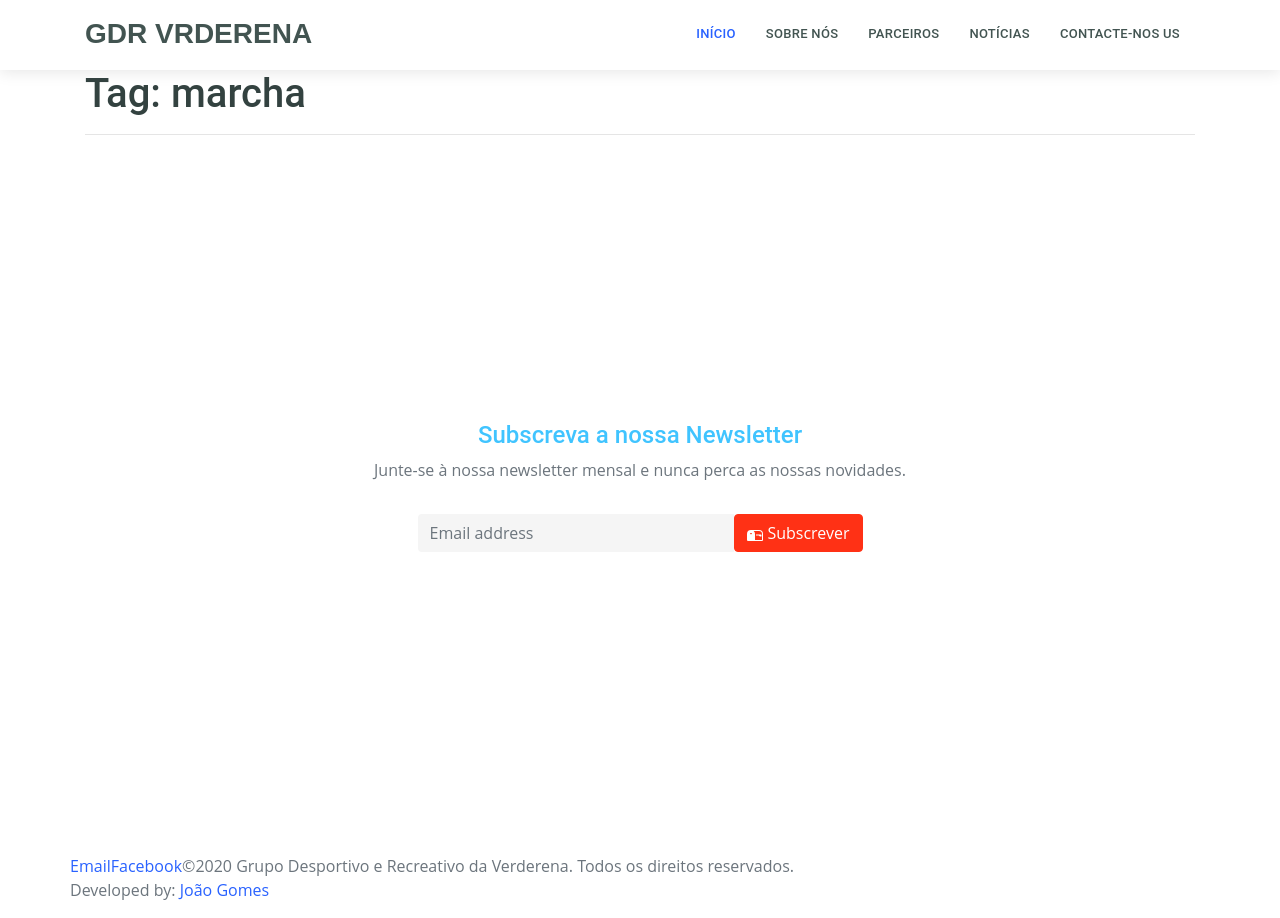
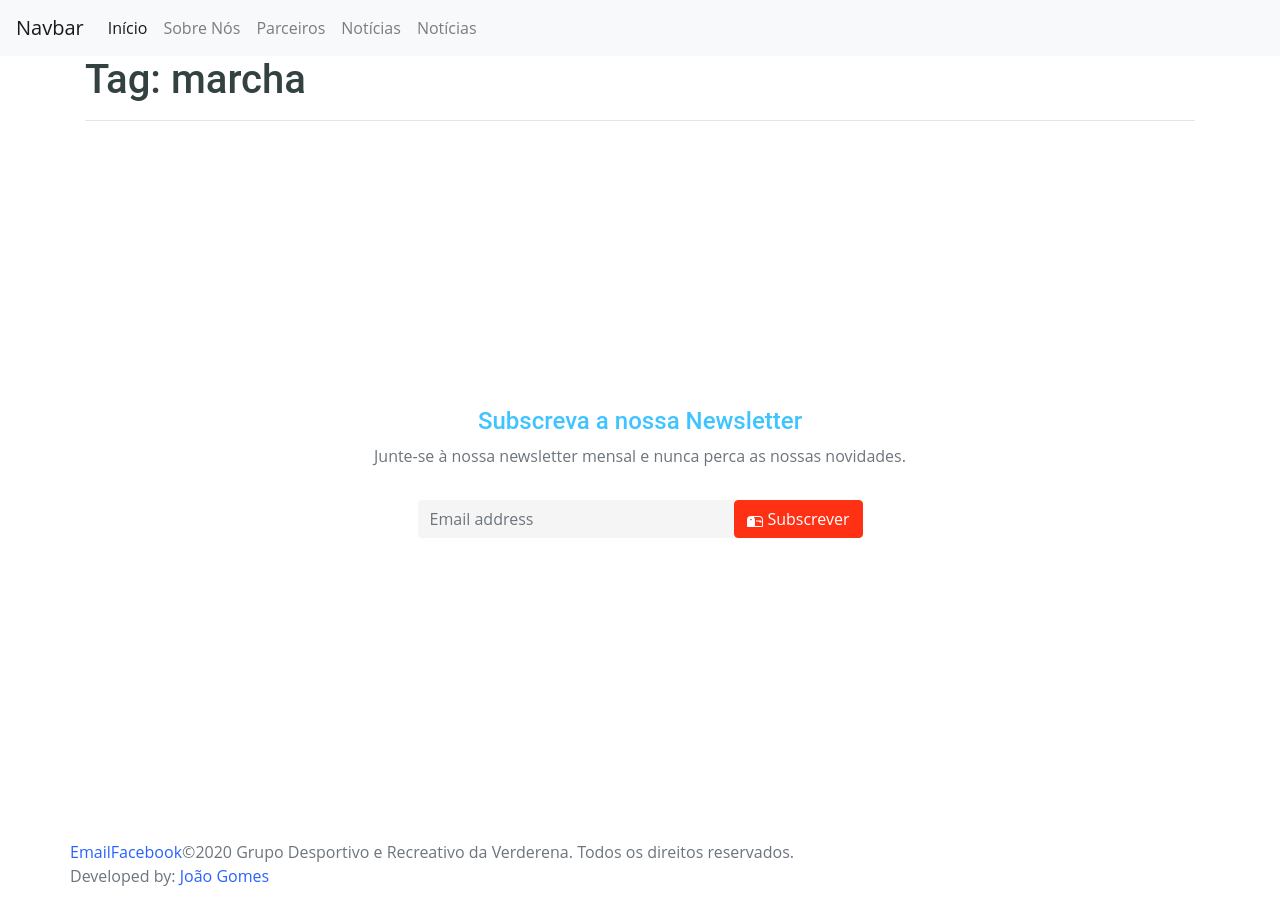
Before and after one commit to GDR-Verderena/gdr-verderena.github.io, a Jekyll site: the page built from tag/marcha.md, in a window 1280 px wide. Built offline with Jekyll 4.4.1, drawn with Linux system fonts in a browser that asks for light colours.

Commit message:
Update navbar.html

```diff
--- a/_includes/navbar.html
+++ b/_includes/navbar.html
@@ -47,29 +47,18 @@
 
  -->
 
-
-
-
-  <!-- ======= Header ======= -->
-  <header id="header">
-    <div class="container d-flex">
-
-      <div class="logo mr-auto">
-        <h1 class="text-light"><a href="/"><span>GDR VRDERENA</span></a></h1>
-        <!-- Uncomment below if you prefer to use an image logo -->
-        <!-- <a href="index.html"><img src="assets/img/logo.png" alt="" class="img-fluid"></a>-->
-      </div>
-
-      <nav class="nav-menu d-none d-lg-block">
-        <ul>
-          <li class="active"><a href="/">Início</a></li>
-          <li><a href="/about">Sobre Nós</a></li>
-          <li><a href="#Parceiros">Parceiros</a></li>
-          <li><a href="/blog">Notícias</a></li>
-          <li><a href="/contact">Contacte-nos Us</a></li>
-
-        </ul>
-      </nav><!-- .nav-menu -->
-
+<nav class="navbar navbar-expand-lg navbar-light bg-light">
+  <a class="navbar-brand" href="#">Navbar</a>
+  <button class="navbar-toggler" type="button" data-toggle="collapse" data-target="#navbarNavAltMarkup" aria-controls="navbarNavAltMarkup" aria-expanded="false" aria-label="Toggle navigation">
+    <span class="navbar-toggler-icon"></span>
+  </button>
+  <div class="collapse navbar-collapse" id="navbarNavAltMarkup">
+    <div class="navbar-nav">
+      <a class="nav-item nav-link active" href="/">Início<span class="sr-only">(current)</span></a>
+      <a class="nav-item nav-link" href="/about">Sobre Nós</a>
+      <a class="nav-item nav-link" href="">Parceiros</a>
+      <a class="nav-item nav-link  href="/blog">Notícias</a>
+      <a class="nav-item nav-link  href="/contacte-nos">Notícias</a>
     </div>
-  </header><!-- End Header -->
+  </div>
+</nav>
```
